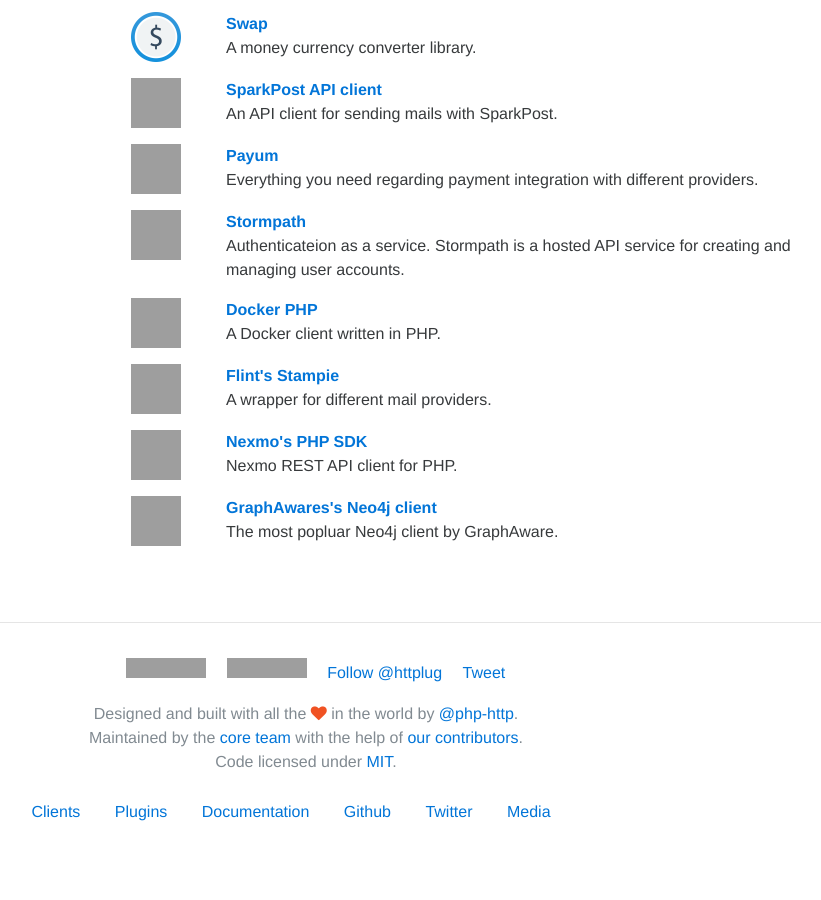
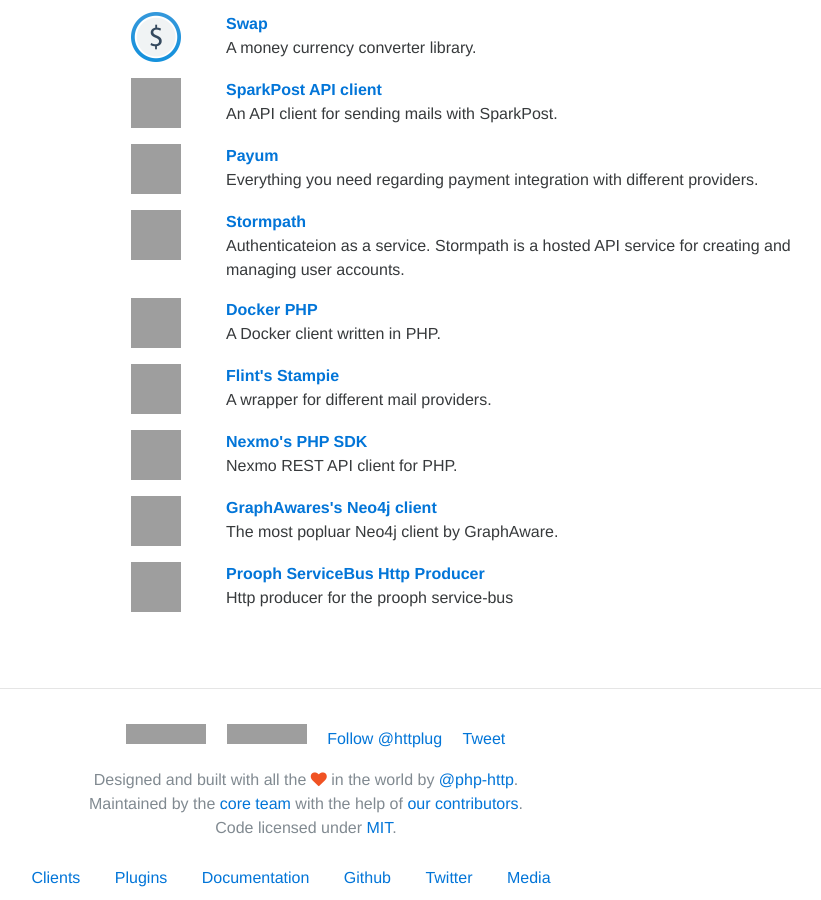
Before and after one commit to php-http/httplug.github.io, a Jekyll site: the page built from index.html, in a window 1280 px wide and 900 px high, scrolled down 1956 px. Shown: the whole window, without its empty margins (334-1155 px from the left). Built offline with Jekyll 4.4.1, drawn with Linux system fonts in a browser that asks for light colours; nearby versions of some CDN libraries; comment, search, counter and statistics services are not loaded; before the commit the page ends 2790 px from its top, so only the background shows below that; grey boxes are pictures that could not be loaded.

Commit message:
Update index.html

```diff
--- a/index.html
+++ b/index.html
@@ -191,7 +191,6 @@
 				<br /> Nexmo REST API client for PHP.
 			</div>
         </div>
-
         <div class="row">
             <div class="col-md-4"></div>
             <div class="col-md-1">
@@ -202,5 +201,15 @@
 				<br /> The most popluar Neo4j client by GraphAware.
 			</div>
         </div>
+        <div class="row">
+            <div class="col-md-4"></div>
+            <div class="col-md-1">
+                    <img src="https://avatars3.githubusercontent.com/u/7341005?v=3&s=50" alt="Prooph ServiceBus Http Producer" />
+            </div>
+			<div class="col-md-7">
+				<b><a href="https://github.com/prooph/psb-http-producer/">Prooph ServiceBus Http Producer</a></b>
+				<br /> Http producer for the prooph service-bus
+			</div>
+        </div>
     </div>
 </div>
```
